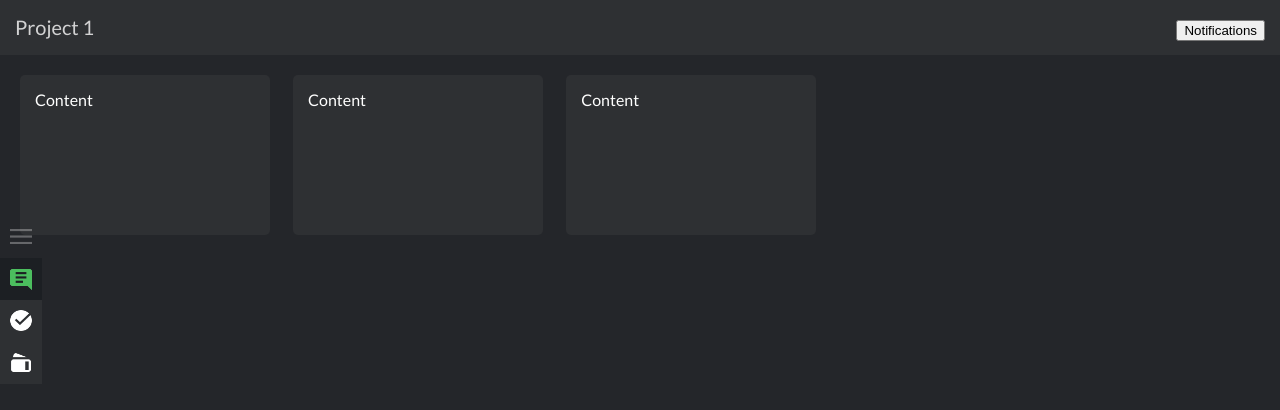
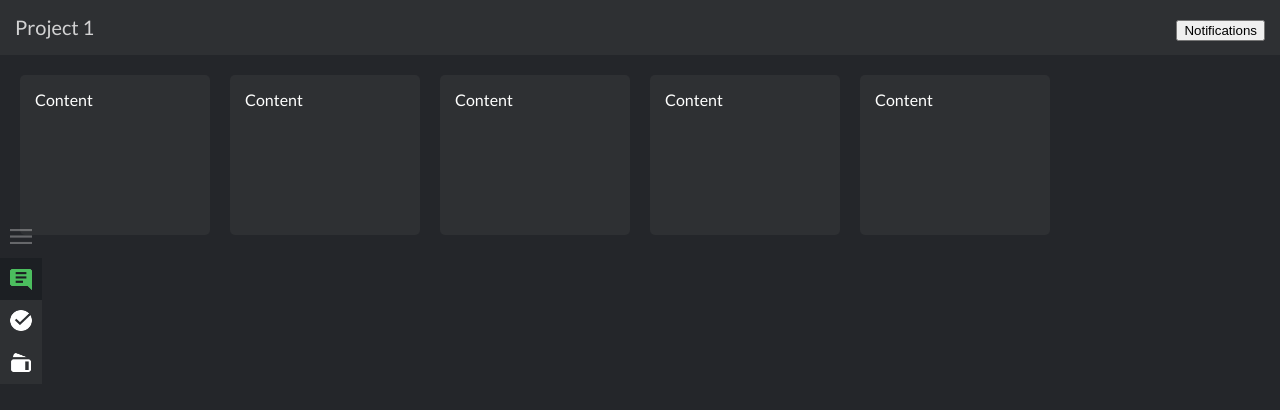
Before and after one commit to thydamine/todo, a plain HTML site: page index.html in a window 1280 px wide. Drawn offline with nearby package versions, Linux system fonts and the light colour scheme.

Commit message:
adjusts block sizing to be dynamic

```diff
--- a/blackboard.css
+++ b/blackboard.css
@@ -4,7 +4,7 @@
     color: #FFFFFF;
     margin-left: 20px;
     margin-top: 20px;
-    width: 250px;
+    width: calc((100vw / var(--numOfBlocks)) - 20px - (20px / var(--numOfBlocks)));
     display: inline-flex;
     min-height: 160px;
 }
--- a/constants.css
+++ b/constants.css
@@ -54,6 +54,23 @@
     --taskLineItemFontWeight: 400;
 
     --tagFontSize: 18px;
+
+    --numOfBlocks: 6;
+}
+@media only screen and (max-width: 1000px)  {
+    :root {
+        --numOfBlocks: 4;
+    }
+}
+@media only screen and (max-width: 700px)  {
+    :root {
+        --numOfBlocks: 3;
+    }
+}
+@media only screen and (max-width: 400px)  {
+    :root {
+        --numOfBlocks: 2;
+    }
 }
 
 /* Plaintext key:
--- a/index.html
+++ b/index.html
@@ -49,9 +49,17 @@
                 <div class="panelNotificationSubheading">Tasks Due</div>
                 <div class="panelNotificationSubheading">Activity</div>
             </div>
-            <div class="boardBlockContainer"><div class="boardBlock">Content</div><div class="boardBlockImg"></div></div>
-            <div class="boardBlockContainer"><div class="boardBlock">Content</div></div>
-            <div class="boardBlockContainer"><div class="boardBlock">Content</div></div>
+            <div class="boardBlockContainer">
+                <div class="boardBlock">Content</div><div class="boardBlockImg"></div>
+            </div><div class="boardBlockContainer">
+                <div class="boardBlock">Content</div>
+            </div><div class="boardBlockContainer">
+                <div class="boardBlock">Content</div>
+            </div><div class="boardBlockContainer">
+                <div class="boardBlock">Content</div>
+            </div><div class="boardBlockContainer">
+                <div class="boardBlock">Content</div>
+            </div>
         </div>
     </div>
 </body>
```
